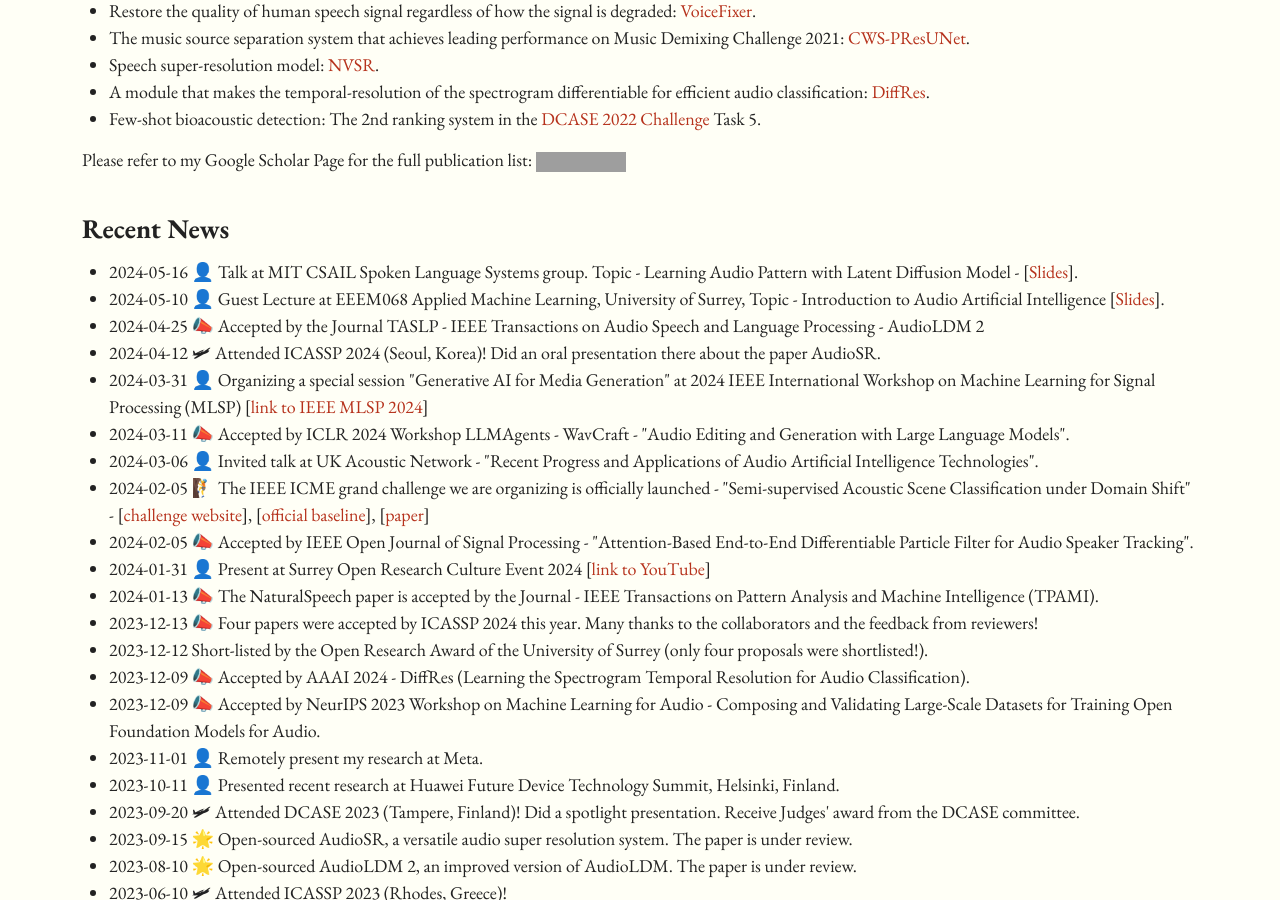
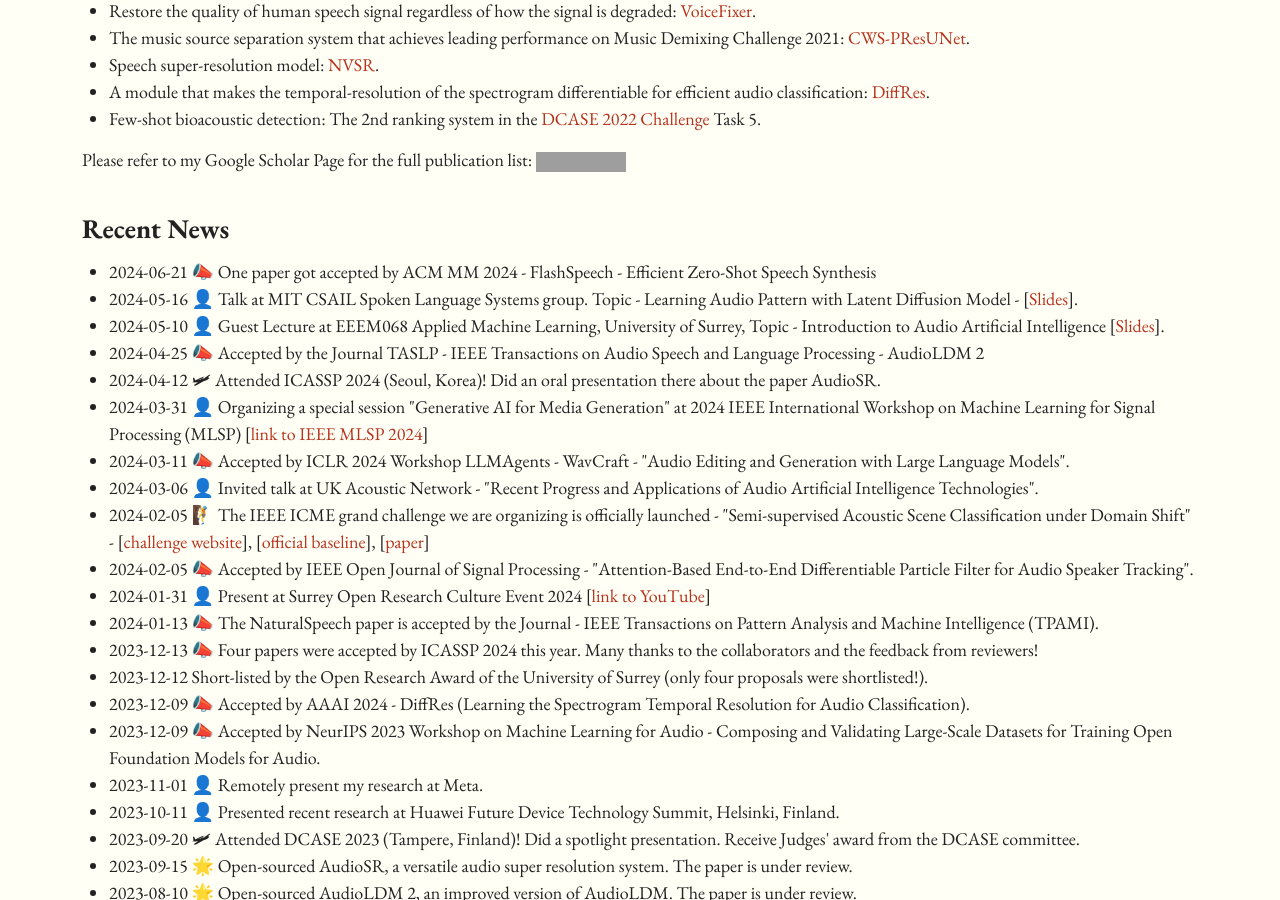
Before and after one commit to haoheliu/haoheliu.github.io, a Jekyll site: the page built from index.md, in a window 1280 px wide and 900 px high, scrolled down 819 px. Built offline with Jekyll 4.4.1, drawn with Linux system fonts in a browser that asks for light colours; comment, search, counter and statistics services are not loaded; grey boxes are pictures that could not be loaded.

Commit message:
Update index.md

```diff
--- a/index.md
+++ b/index.md
@@ -90,6 +90,8 @@ competitions:
 
 news:
     shown:
+      - time: 2024-06-21 &#128227;
+        note: One paper got accepted by ACM MM 2024 - FlashSpeech - Efficient Zero-Shot Speech Synthesis
       - time: 2024-05-16 &#128100;
         note: Talk at MIT CSAIL Spoken Language Systems group. Topic - Learning Audio Pattern with Latent Diffusion Model - [<a href="https://github.com/haoheliu/haoheliu.github.io/blob/main/pdf/Haohe_Liu_2024_05_16.pdf">Slides</a>].
       - time: 2024-05-10 &#128100;
```
